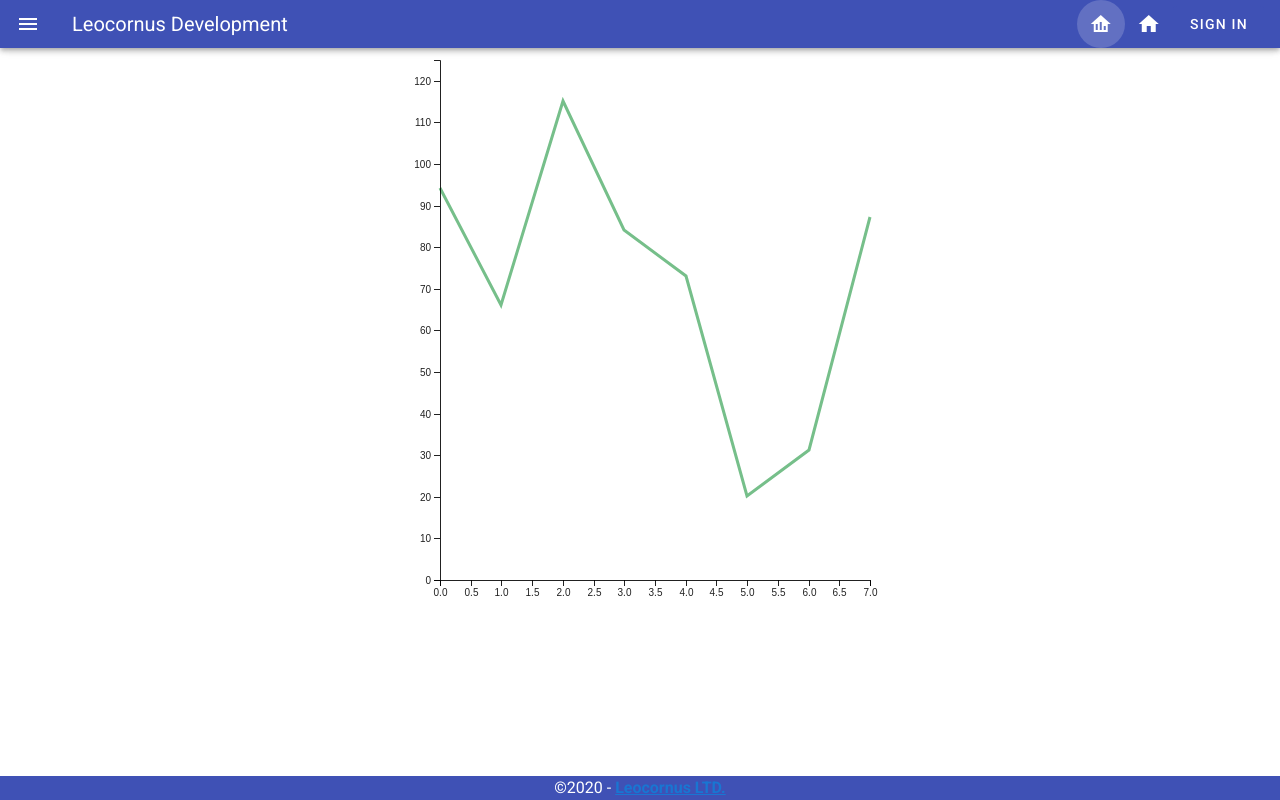
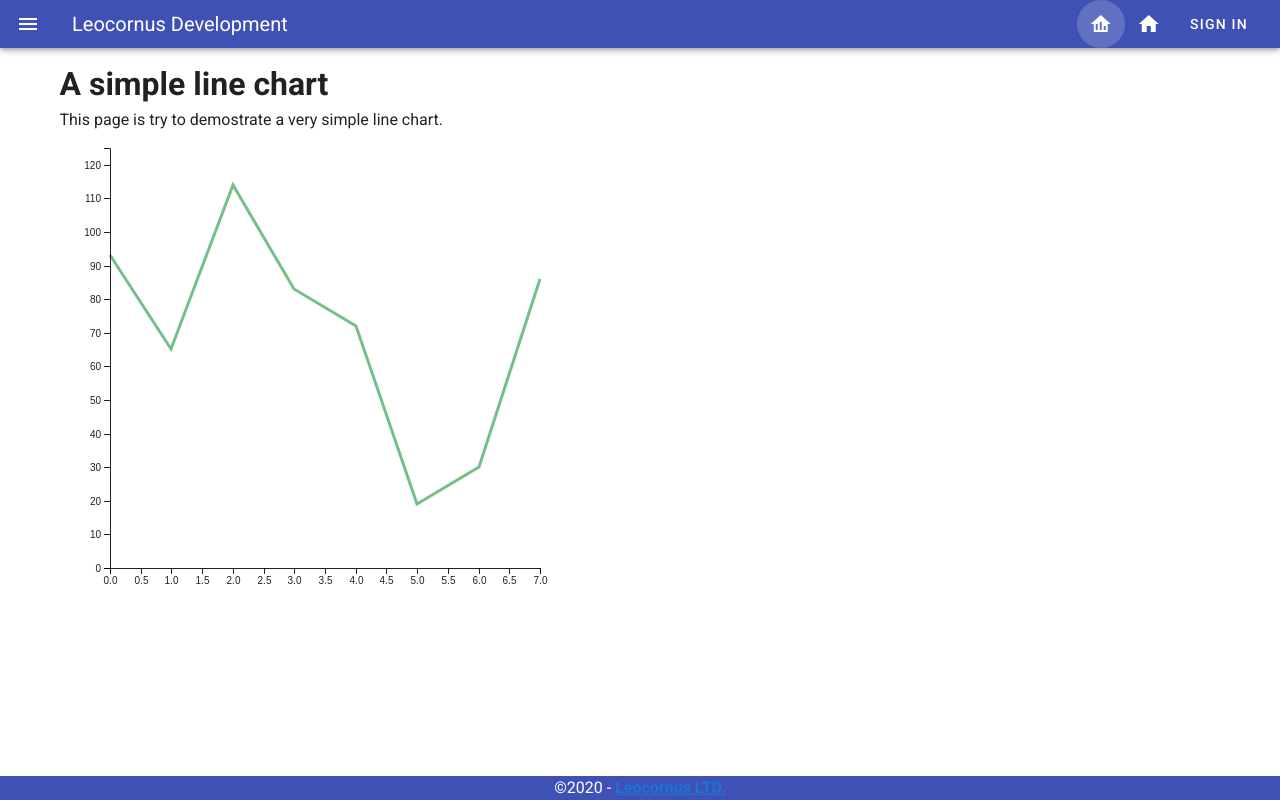
Before and after one commit to leocornus/nuxt-repo, a Nuxt app: page /d3/simple-line-chart in a window 1280 px wide. Built offline with nearby package versions, Linux system fonts and the light colour scheme; no server answers.

Commit message:
add comments.

```diff
--- a/pages/d3/simple-line-chart.vue
+++ b/pages/d3/simple-line-chart.vue
@@ -1,5 +1,7 @@
 <template lang="pug">
-v-container(grid-list-md text-center)
+v-container(grid-list-md)
+  h1 A simple line chart
+  p This page is try to demostrate a very simple line chart.
   svg(
     :width="width"
     :height="height"
@@ -36,7 +38,7 @@ export default {
 
             // set the chart dimention.
             width: 500,
-            height: 570,
+            height: 470,
 
             // chart margin:
             chartMargin: {
```
